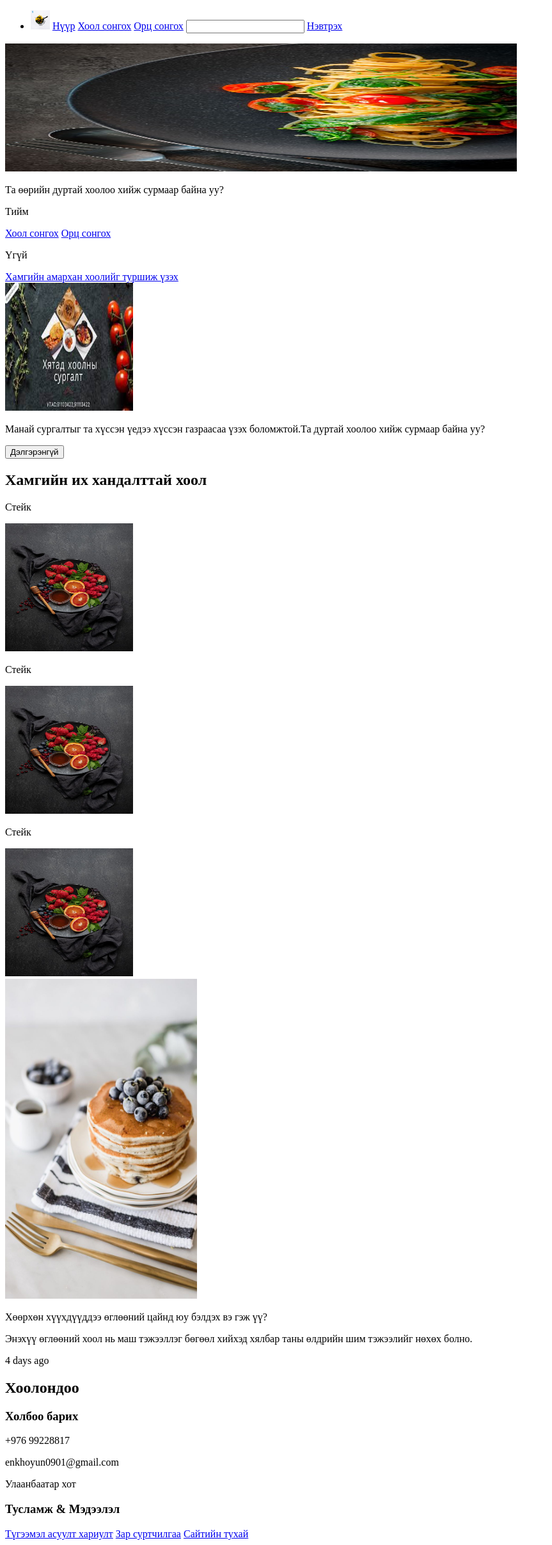
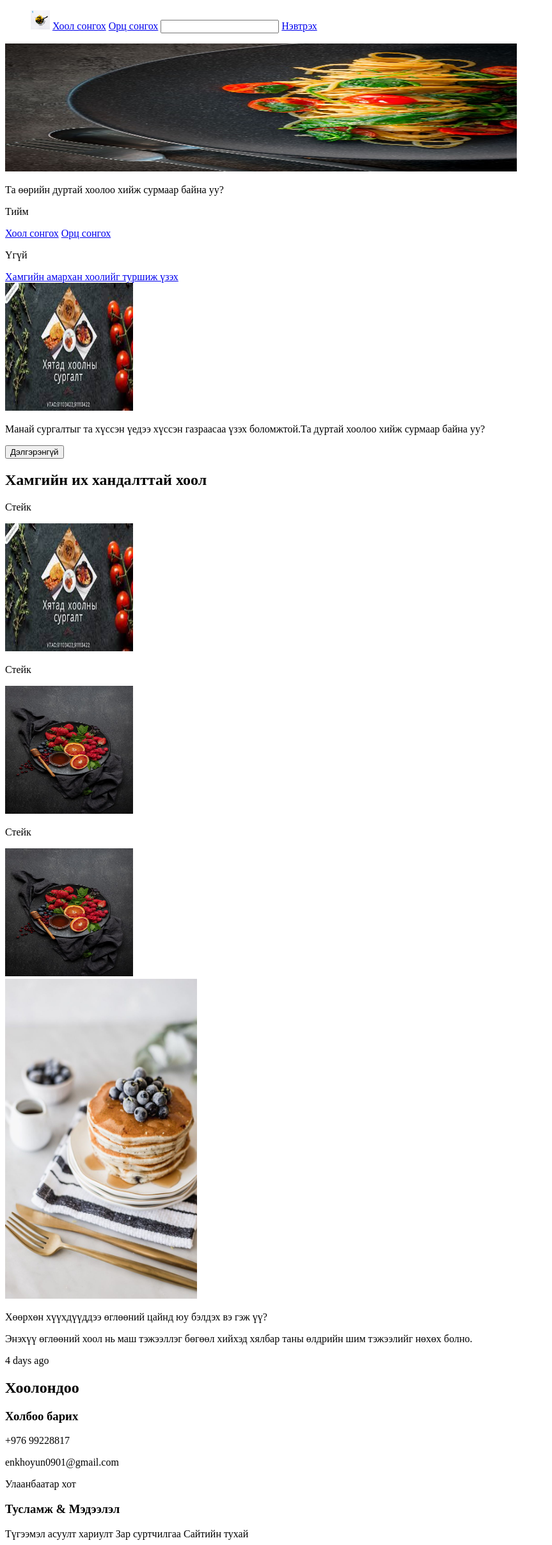
Before and after one commit to Enkhoyun/WebAppp, a plain HTML site: page home.html in a window 1280 px wide. Shown: the whole page at 64% size, without its empty margins (0-863 px from the left). Drawn offline with Linux system fonts and the light colour scheme.

Commit message:
Update home.html

```diff
--- a/home.html
+++ b/home.html
@@ -5,45 +5,45 @@
     <meta name="viewport" content="width=device-width, initial-scale=1.0">
     <title>Хоолондоо</title>
 </head>
-<body>
-<header>
+<header >
     <ul>
-        <li>
-            <img src="assets/logo.avif" alt="Logo" width="30" height="30">
-            <a href="home">Нүүр</a>
+        <div><img src="assets/logo.avif" alt="Logo" width="30" height="30"><a href="home"></a>
                 <a href="choosenfood" class="choosenfood">Хоол сонгох</a>
-            <a href="choosenentrance" class="choosenentrance">Орц сонгох</a>
+                <a href="choosenetrance" class="choosenetrance">Орц сонгох</a>
                  <input type="text" id="search">
                  <a href="login">Нэвтрэх</a>
-        </li>
+         </div>
     </ul>
+    <body>
 </header>
 <section class="general">
     <img src="assets/general.jpeg" alt="General food" width="800" height="200">
     <p>Та өөрийн дуртай хоолоо хийж сурмаар байна уу?</p>
     <p>Тийм</p>
          <a href="choosenfood">Хоол сонгох</a>
-    <a href="choosenentrance">Орц сонгох</a>
+         <a href="choosenentrace">Орц сонгох</a>
     <p>Үгүй</p>
          <a href="choosenfood">Хамгийн амархан хоолийг туршиж үзэх</a>
+
 </section>
 <section class="add">
-    <img src="assets/add.jpeg" alt="advertisement" width="200" height="200">
+    <img src="assets/add.jpeg" alt="advertisment" width="200" height="200">
     <p>Манай сургалтыг та хүссэн үедээ хүссэн газраасаа үзэх боломжтой.Та дуртай хоолоо хийж сурмаар байна уу?
     </p>
     <button>Дэлгэрэнгүй</button>
+
 </section>
 <section class="most">
     <h2>Хамгийн их хандалттай хоол</h2>
     <section class="food1">
         <p>Стейк</p>
-        <img src="assets/food.jpeg" alt="Food photo" width="200" height="200">
+        <img src="assets/add.jpeg" alt="Food photo" width="200" height="200">
     </section>
-    <section class="food2">
+    <section class="food1">
         <p>Стейк</p>
-        <img src="assets/food.jpeg" alt="Food photo" width="200" height="200">
+        <img src="assets/food.jpeg" alt="Food photo" width="200" height="200" >
     </section>
-    <section class="food3">
+    <section class="food1">
         <p>Стейк</p>
         <img src="assets/food.jpeg" alt="Food photo" width="200" height="200">
     </section>
@@ -65,10 +65,12 @@
 </section>
 <section>
     <h3>Тусламж & Мэдээлэл</h3>
-        <a href="#">Түгээмэл асуулт хариулт</a>
-        <a href="#">Зар суртчилгаа</a>
-        <a href="#">Сайтийн тухай</a>
+    <a>Түгээмэл асуулт хариулт</a>
+    <a>Зар суртчилгаа</a>
+    <a>Сайтийн тухай</a>
 </section>
 </footer>
+
+
 </body>
 </html>
```
Lines whose indentation alone changed are shown as unchanged.
